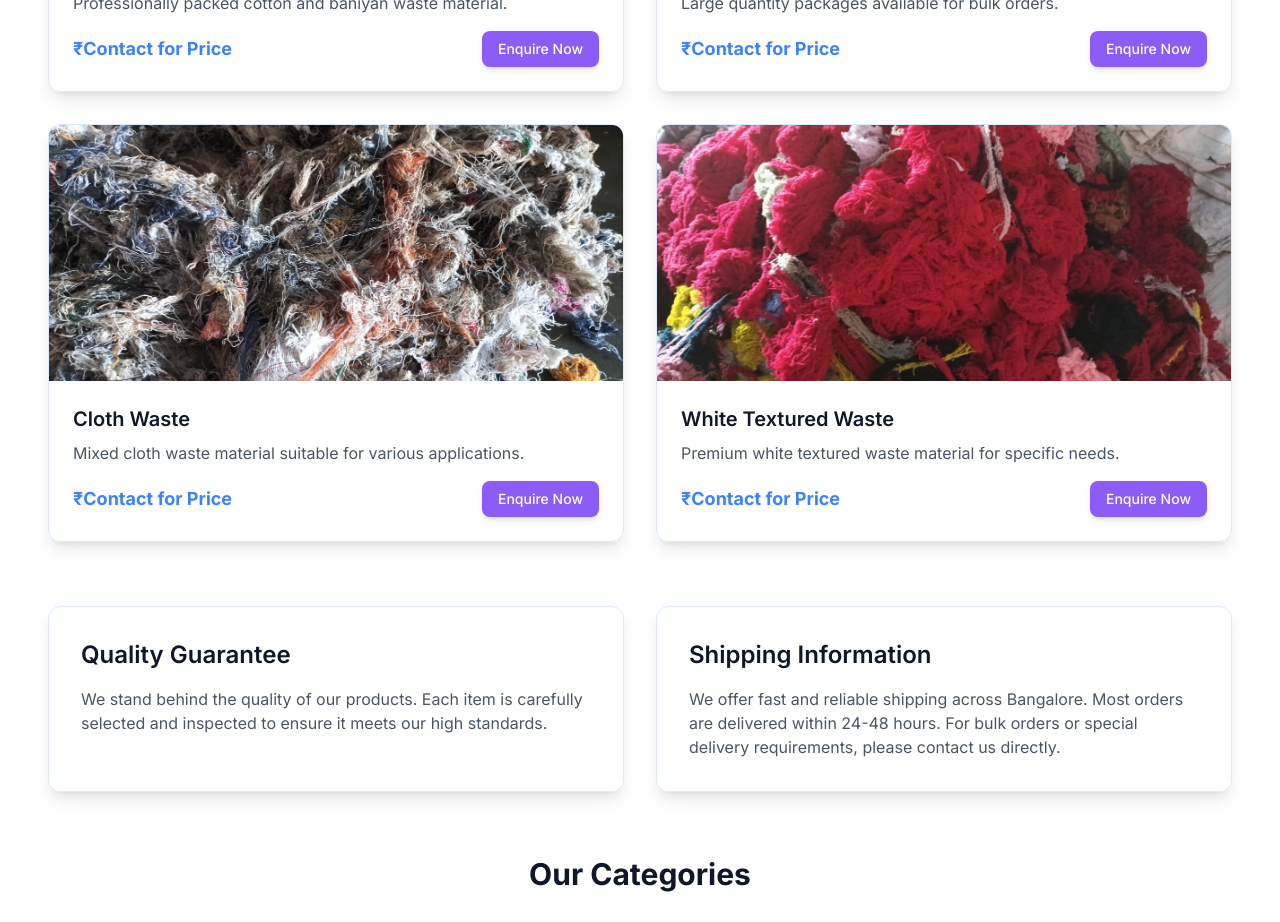
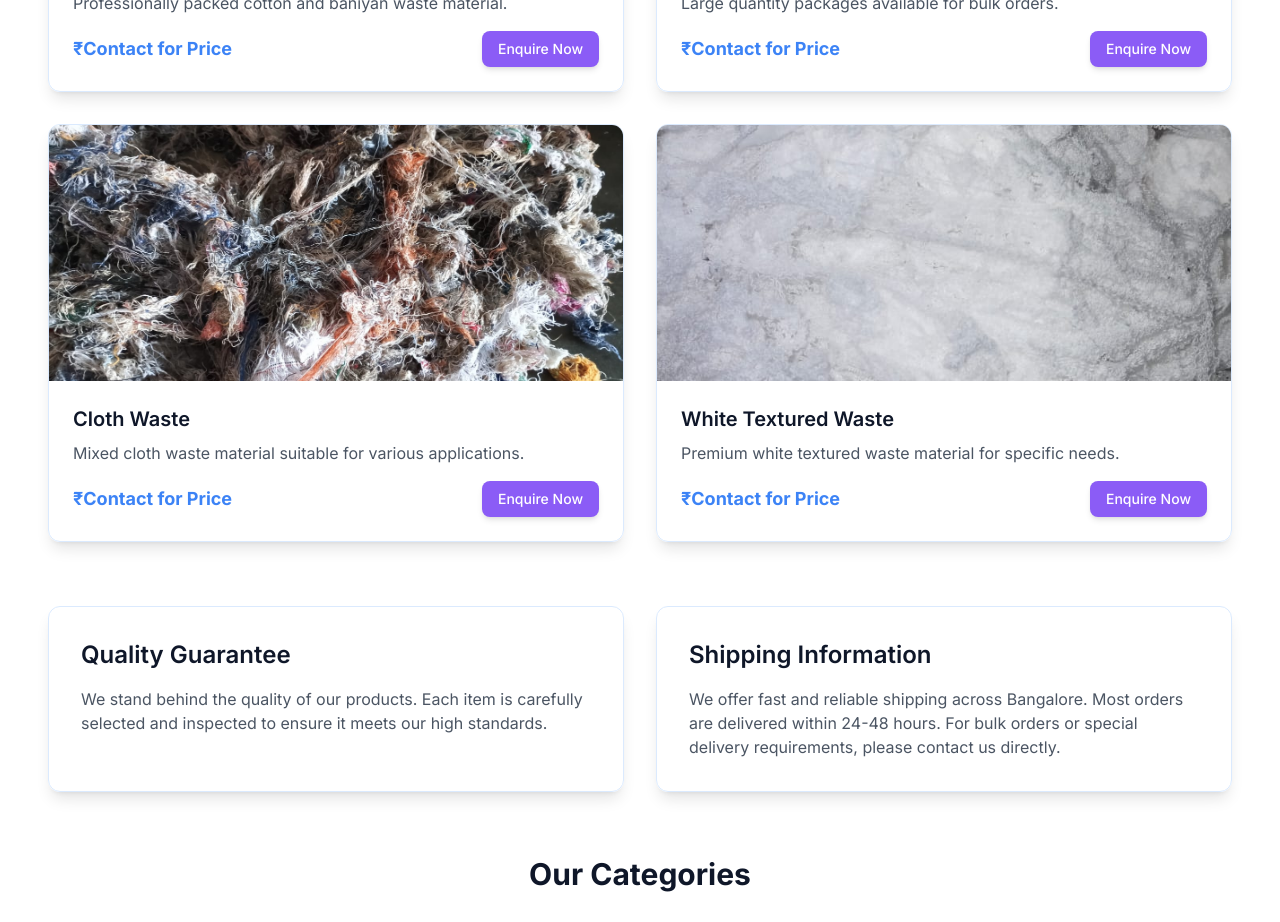
Before and after one commit to FRANNKENSTEINN/trader-space-hub, a React (Vite) app: page /products in a window 1280 px wide. Shown: the part 960-1882 px from the top of the page. Built offline with nearby package versions, Linux system fonts and the light colour scheme.

Commit message:
Update product images
Replace white textured waste images and add image transition.

```diff
--- a/src/pages/Products.tsx
+++ b/src/pages/Products.tsx
@@ -2,6 +2,7 @@
 import Navbar from "../components/Navbar";
 import Footer from "../components/Footer";
 import FloatingContact from "../components/FloatingContact";
+import { useState, useEffect } from "react";
 
 const products = [
   {
@@ -44,11 +45,24 @@ const products = [
     name: "White Textured Waste",
     description: "Premium white textured waste material for specific needs.",
     price: "₹Contact for Price",
-    image: "/lovable-uploads/ee9dcde6-e402-468c-9117-d0fc9dc2169f.png",
+    images: [
+      "/lovable-uploads/46aed311-9cb9-481a-9295-f67c20a3f331.png",
+      "/lovable-uploads/d01d96b9-6946-4326-ad74-f949ba4d0fae.png"
+    ],
   }
 ];
 
 const Products = () => {
+  const [currentImageIndex, setCurrentImageIndex] = useState(0);
+
+  useEffect(() => {
+    const interval = setInterval(() => {
+      setCurrentImageIndex((prevIndex) => (prevIndex === 0 ? 1 : 0));
+    }, 3000); // Switch every 3 seconds
+
+    return () => clearInterval(interval);
+  }, []);
+
   const createWhatsAppLink = (product: typeof products[0]) => {
     const message = `Hello SR Traders, I am interested in ${product.name}. Location: MS Palya Jamia Masjid, Bangalore`;
     return `https://wa.me/1234567890?text=${encodeURIComponent(message)}`;
@@ -68,12 +82,21 @@ const Products = () => {
                 key={product.id}
                 className="glass-card rounded-xl overflow-hidden hover-scale"
               >
+                {('images' in product) ? (
+                  <img
+                    src={product.images[currentImageIndex]}
+                    alt={product.name}
+                    className="w-full h-64 object-cover transition-opacity duration-500"
+                    loading="lazy"
+                  />
+                ) : (
                   <img
                     src={product.image}
                     alt={product.name}
                     className="w-full h-64 object-cover"
                     loading="lazy"
                   />
+                )}
                 <div className="p-6">
                   <h3 className="text-xl font-semibold mb-2">{product.name}</h3>
                   <p className="text-gray-600 mb-4">{product.description}</p>
```
Also changed, not shown: public/lovable-uploads/46aed311-9cb9-481a-9295-f67c20a3f331.png (added), public/lovable-uploads/d01d96b9-6946-4326-ad74-f949ba4d0fae.png (added). Lines whose indentation alone changed are shown as unchanged.
